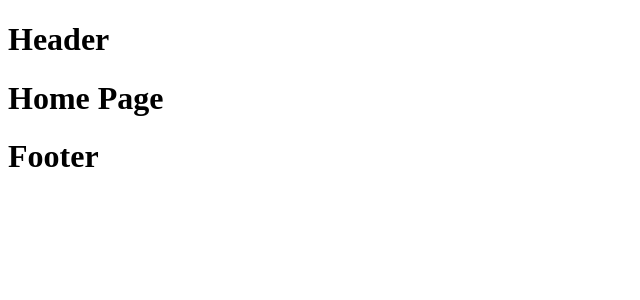
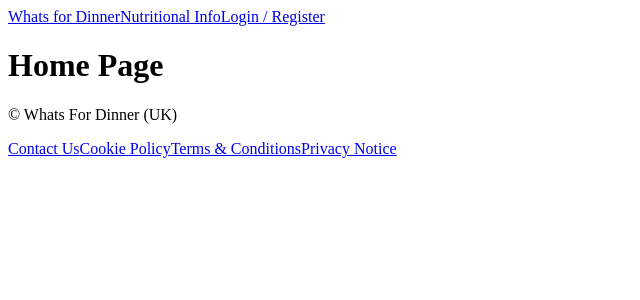
Before and after one commit to jillbmh/whats-for-dinner, a React (Create React App) app in the folder client/: page / in a window 1280 px wide. Shown: the top 300 px of the page, without its empty margins (0-640 px from the left). Built offline with nearby package versions, Linux system fonts and the light colour scheme.

Commit message:
navs created for header and footer linking to pages

```diff
--- a/client/src/App.js
+++ b/client/src/App.js
@@ -10,6 +10,7 @@ import HomePage from './components/HomePage'
 import NutritionalInfo from './components/NutritionalInfo'
 import PageNotFound from './components/PageNotFound'
 import SingleMeal from './components/SingleMeal'
+import AccountModal from './components/AccountModal'
 
 import { BrowserRouter, Route, Routes } from 'react-router-dom'
 
@@ -27,7 +28,8 @@ export default function App() {
         <Route path ='/my-meals' element={<AllMeals />} />
         <Route path ='/create-meal' element={<CreateMeal />} />
         <Route path ='/nutritional-info' element={<NutritionalInfo />} />
-        <Route path ='/my-meal' element={<SingleMeal/>} />
+        <Route path ='/my-meal' element={<SingleMeal />} />
+        <Route path ='/account' element={<AccountModal />} />
         <Route path ='*' element={<PageNotFound />} />
       </Routes>
       <Footer />
--- a/client/src/components/Footer/Footer.js
+++ b/client/src/components/Footer/Footer.js
@@ -1,5 +1,15 @@
+import { Link } from 'react-router-dom'
+
 export default function Footer() {
   return (
-    <h1>Footer</h1>
+    <footer>
+      <p> &copy; Whats For Dinner (UK) </p>
+      <nav>
+        <Link to='/contact-us'>Contact Us</Link>
+        <Link to='/cookie-policy'>Cookie Policy</Link>
+        <Link to='/terms-and-conditions'>Terms & Conditions</Link>
+        <Link to='/privacy-notice'>Privacy Notice</Link>
+      </nav>
+    </footer>
   )
 }
--- a/client/src/components/Header.js
+++ b/client/src/components/Header.js
@@ -1,5 +1,13 @@
+import { Link } from 'react-router-dom'
+
 export default function Header() {
   return (
-    <h1>Header</h1>
+    <header>
+      <nav>
+        <Link to= '/'>Whats for Dinner</Link>
+        <Link to= '/nutritional-info'>Nutritional Info</Link>
+        <Link to= '/account'>Login / Register</Link>
+      </nav>
+    </header>
   )
 }
```
